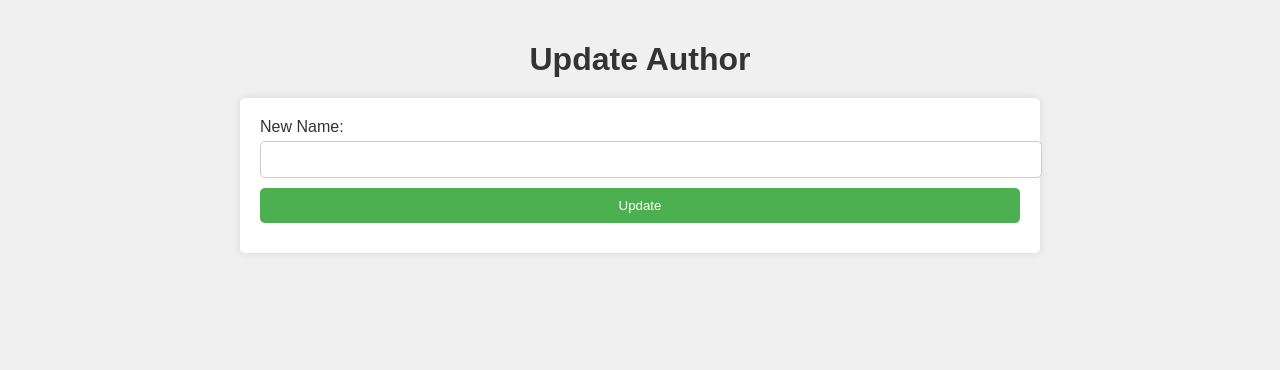
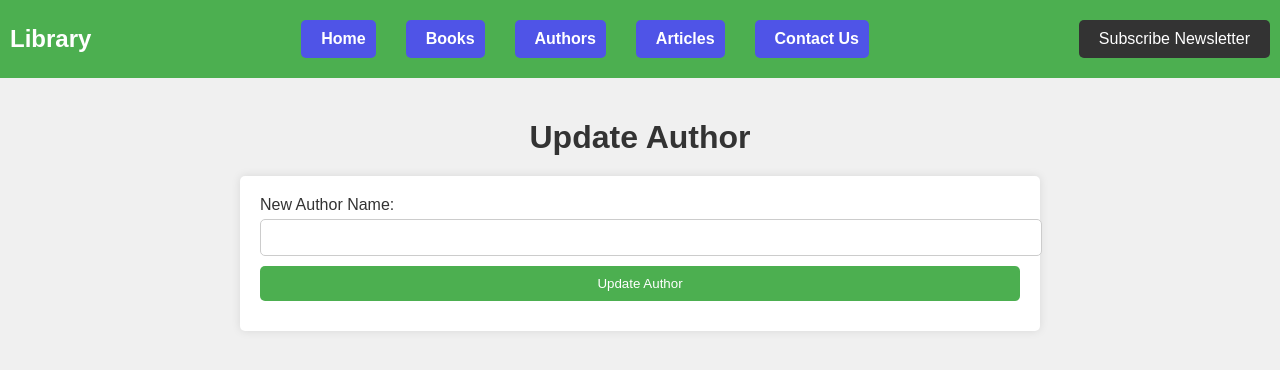
Before and after one commit to SOULREDOUANE/NoSQl_library, a Flask app: page /update_author/1 in a window 1280 px wide. Shown: the top 370 px of the page. Run offline with Flask 2, Linux system fonts and the light colour scheme.

```diff
--- a/python-app/app.py
+++ b/python-app/app.py
@@ -115,18 +115,17 @@ def delete_book(book_id):
     mongodb_service.db['books'].delete_one({"_id": ObjectId(book_id)})
     return redirect(url_for('books'))
 
-@app.route('/update_author/<author_name>', methods=['GET', 'POST'])  #added
-def update_author(author_name):  #added
-    if request.method == 'POST':  #added
-        new_name = request.form['new_name']  #added
-        query = """  #added
-        MATCH (a:Author {name: $author_name})  #added
-        SET a.name = $new_name  #added
-        """  #added
-        neo4j_service.driver.session().run(query, author_name=author_name, new_name=new_name)  #added
-        return redirect(url_for('authors'))  #added
-
-    return render_template('update_author.html', author_name=author_name)  #added
+@app.route('/update_author/<author_name>', methods=['GET', 'POST'])
+def update_author(author_name):
+    if request.method == 'POST':
+        new_name = request.form['new_name']
+        query = """
+        MATCH (a:Author {name: $author_name})
+        SET a.name = $new_name
+        """
+        neo4j_service.driver.session().run(query, author_name=author_name, new_name=new_name)
+        return redirect(url_for('authors'))
+    return render_template('update_author.html', author_name=author_name)
 
 @app.route('/delete_author/<author_name>', methods=['POST'])
 def delete_author(author_name):
--- a/python-app/templates/update_author.html
+++ b/python-app/templates/update_author.html
@@ -6,12 +6,25 @@
     <link rel="stylesheet" href="{{ url_for('static', filename='style.css') }}">
 </head>
 <body>
+    <header>
+        <div class="logo">Library</div>
+        <nav>
+            <ul>
+                <li class="item"><a href="{{ url_for('index') }}">Home</a></li>
+                <li class="item"><a href="{{ url_for('books') }}">Books</a></li>
+                <li class="item"><a href="{{ url_for('authors') }}">Authors</a></li>
+                <li class="item"><a href="#">Articles</a></li>
+                <li class="item"><a href="#">Contact Us</a></li>
+            </ul>
+        </nav>
+        <a href="#" class="button">Subscribe Newsletter</a>
+    </header>
     <main>
         <h1>Update Author</h1>
-        <form action="{{ url_for('update_author', author_name=author_name) }}" method="post">
-            <label for="new_name">New Name:</label>
-            <input type="text" id="new_name" name="new_name" required>
-            <button type="submit" class="btn btn-update">Update</button>
+        <form method="post" action="{{ url_for('update_author', author_name=author_name) }}">
+            <label for="new_name">New Author Name:</label>
+            <input type="text" id="new_name" name="new_name" required><br>
+            <button type="submit" class="btn">Update Author</button>
         </form>
     </main>
 </body>
```
Also changed, not shown: python-app/templates/authors.html (+5 -6 lines).
